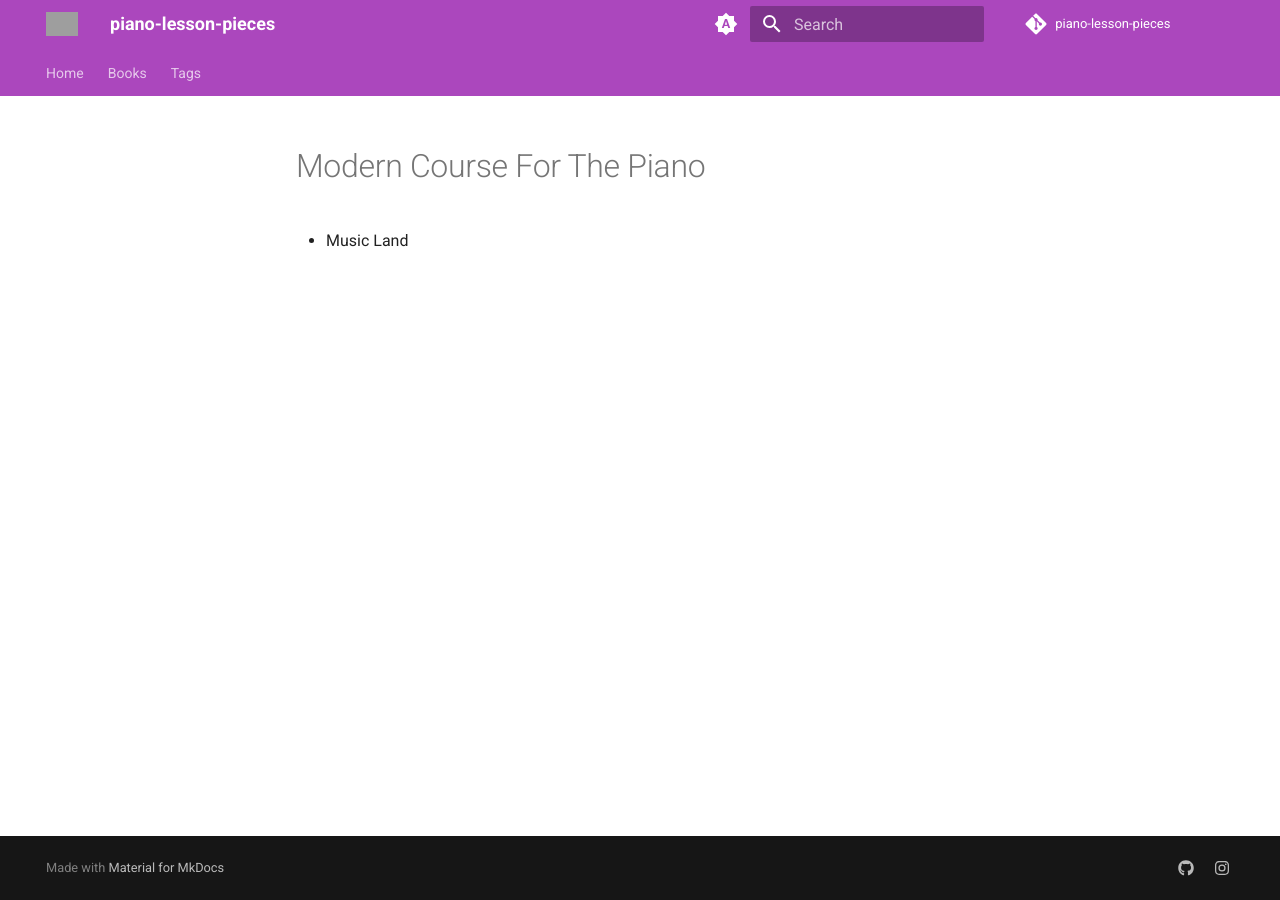
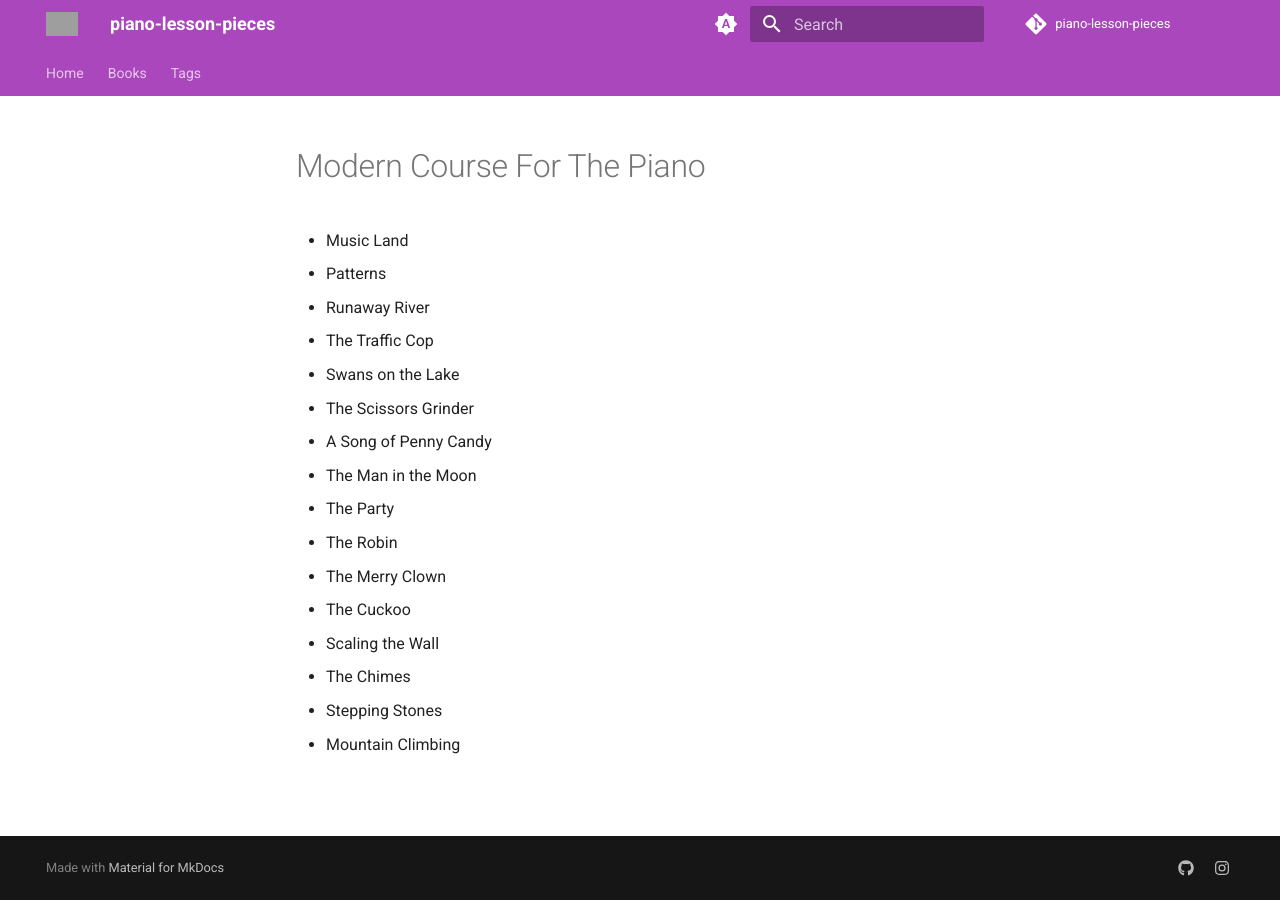
Before and after one commit to cutiepie-kitty-ada/piano-lesson-pieces, an MkDocs documentation site: the page built from docs/books/modern-course1.md, in a window 1280 px wide. Built offline with MkDocs 1.6.1 and Material for MkDocs 9.7.7, drawn with Linux system fonts in a browser that asks for light colours; comment, search, counter and statistics services are not loaded; grey boxes are pictures that could not be loaded.

Commit message:
Update modern-course1.md

```diff
--- a/docs/books/modern-course1.md
+++ b/docs/books/modern-course1.md
@@ -1,3 +1,18 @@
 # Modern Course For The Piano
 
 - Music Land
+- Patterns
+- Runaway River
+- The Traffic Cop
+- Swans on the Lake
+- The Scissors Grinder
+- A Song of Penny Candy
+- The Man in the Moon
+- The Party
+- The Robin
+- The Merry Clown
+- The Cuckoo
+- Scaling the Wall
+- The Chimes
+- Stepping Stones
+- Mountain Climbing
```
